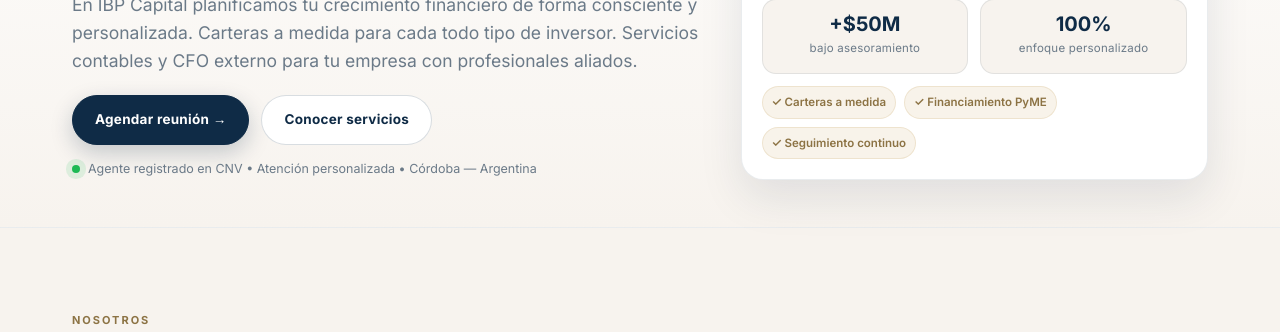
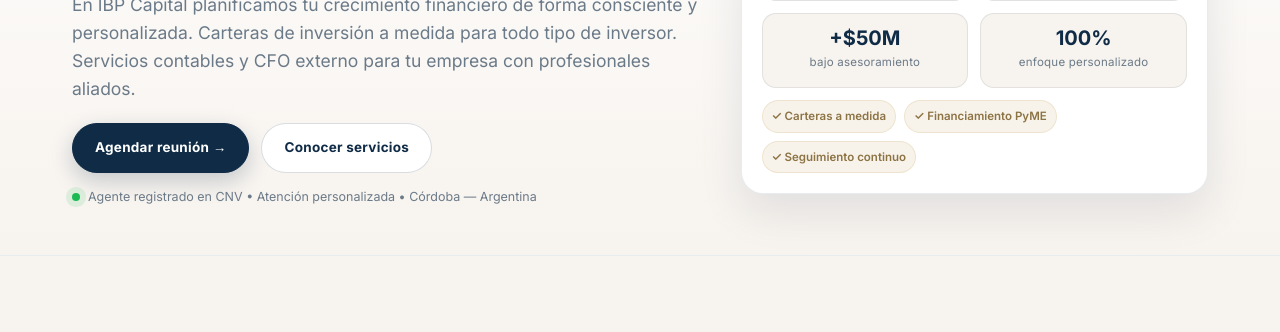
Before and after one commit to javierirazoque/ibp-capital-pagina-web, a plain HTML site: page index.html in a window 1280 px wide. Shown: the part 278-610 px from the top of the page. Drawn offline with nearby package versions, Linux system fonts and the light colour scheme.

Commit message:
fix: corregir texto hero - Carteras de inversión a medida

```diff
--- a/index.html
+++ b/index.html
@@ -59,7 +59,7 @@
         <!-- EDITABLE: Hero -->
         <p class="eyebrow reveal">Asesoramiento financiero • Servicio contable • Dirección financiera externa</p>
         <h1 class="reveal d1">Invertí con sentido.<br><span>Crecé con confianza.</span></h1>
-        <p class="hero-sub reveal d2">En IBP Capital planificamos tu crecimiento financiero de forma consciente y personalizada. Carteras a medida para cada todo tipo de inversor. Servicios contables y CFO externo para tu empresa con profesionales aliados.</p>
+        <p class="hero-sub reveal d2">En IBP Capital planificamos tu crecimiento financiero de forma consciente y personalizada. Carteras de inversión a medida para todo tipo de inversor. Servicios contables y CFO externo para tu empresa con profesionales aliados.</p>
         <div class="hero-actions reveal d3">
           <a href="#contacto" class="btn btn-navy">Agendar reunión →</a>
           <a href="#servicios" class="btn btn-ghost">Conocer servicios</a>
```
